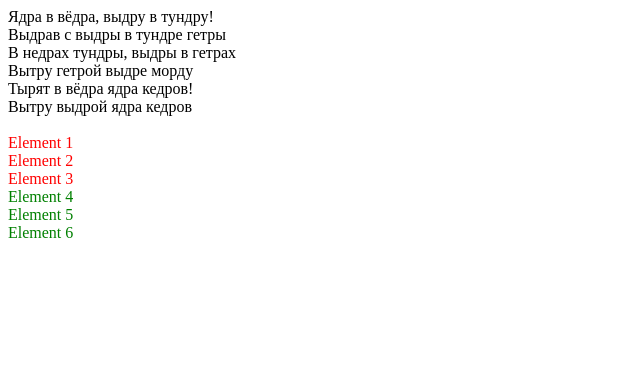
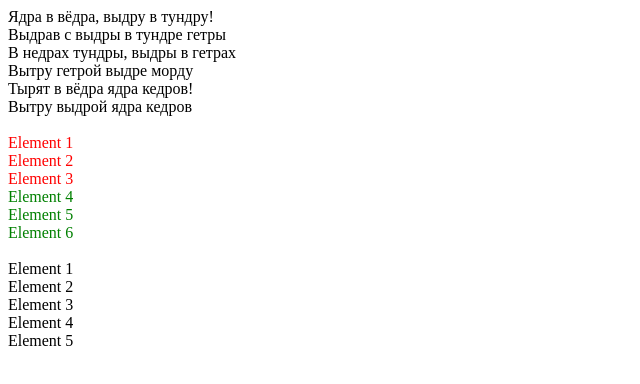
Before and after one commit to kuvatov/homework_66_abylay_kuvatov, a plain HTML site: page index.html in a window 1280 px wide. Shown: the whole page, without its empty margins (0-640 px from the left). Drawn offline with Linux system fonts and the light colour scheme.

Commit message:
Выполнил задание 3

```diff
--- a/index.html
+++ b/index.html
@@ -24,6 +24,10 @@
     <div class="element">Element 5</div>
     <div class="element">Element 6</div>
 </div>
+<br>
+<div class="task_3">
+    <div id="container"></div>
+</div>
 
 <script src="./js/script.js"></script>
 </body>
--- a/js/script.js
+++ b/js/script.js
@@ -15,3 +15,12 @@ for (let i = 0; i < elements.length; i++) {
     elements[i].style.color = "green";
     }
 }
+
+// task3
+const container = document.getElementById("container");
+for (let i = 1; i <= 5; i++) {
+    let div = document.createElement("div");
+    div.className = "element";
+    div.innerHTML = "Element " + i;
+    container.appendChild(div);
+}
```
